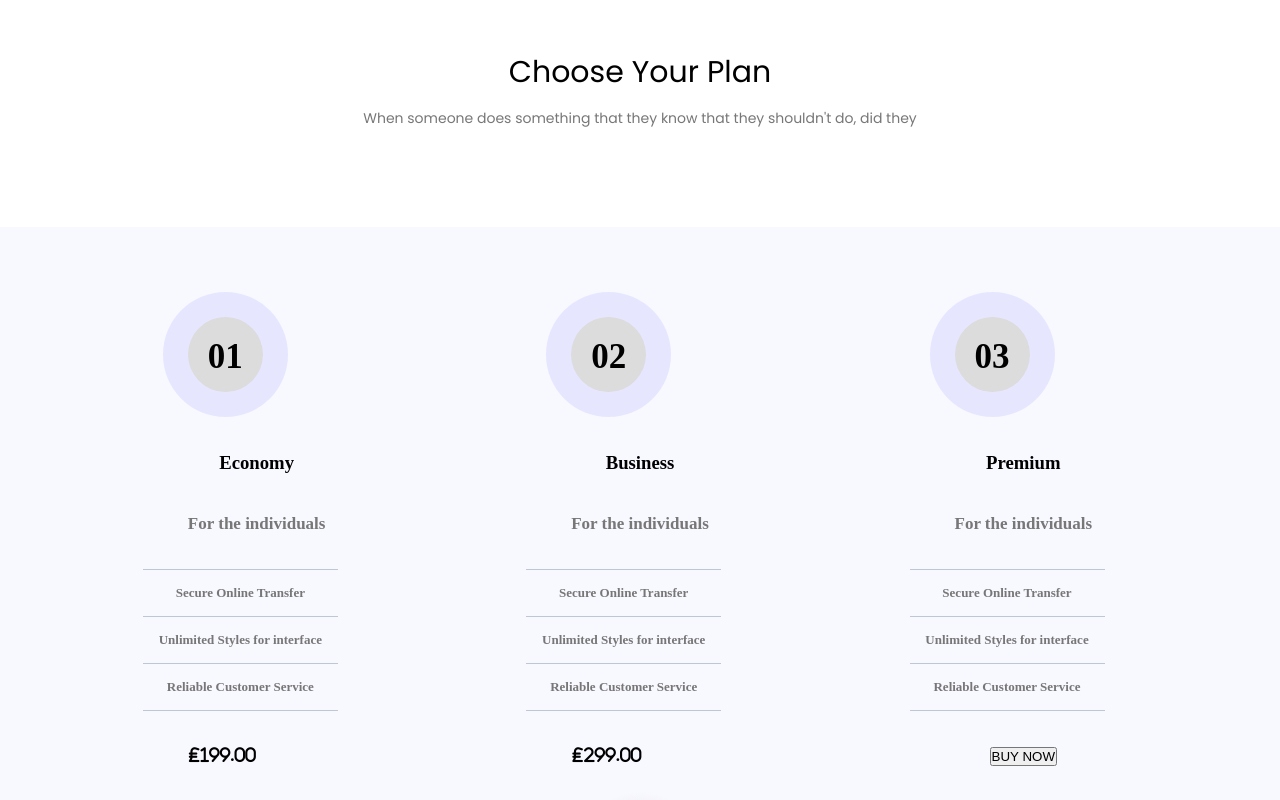
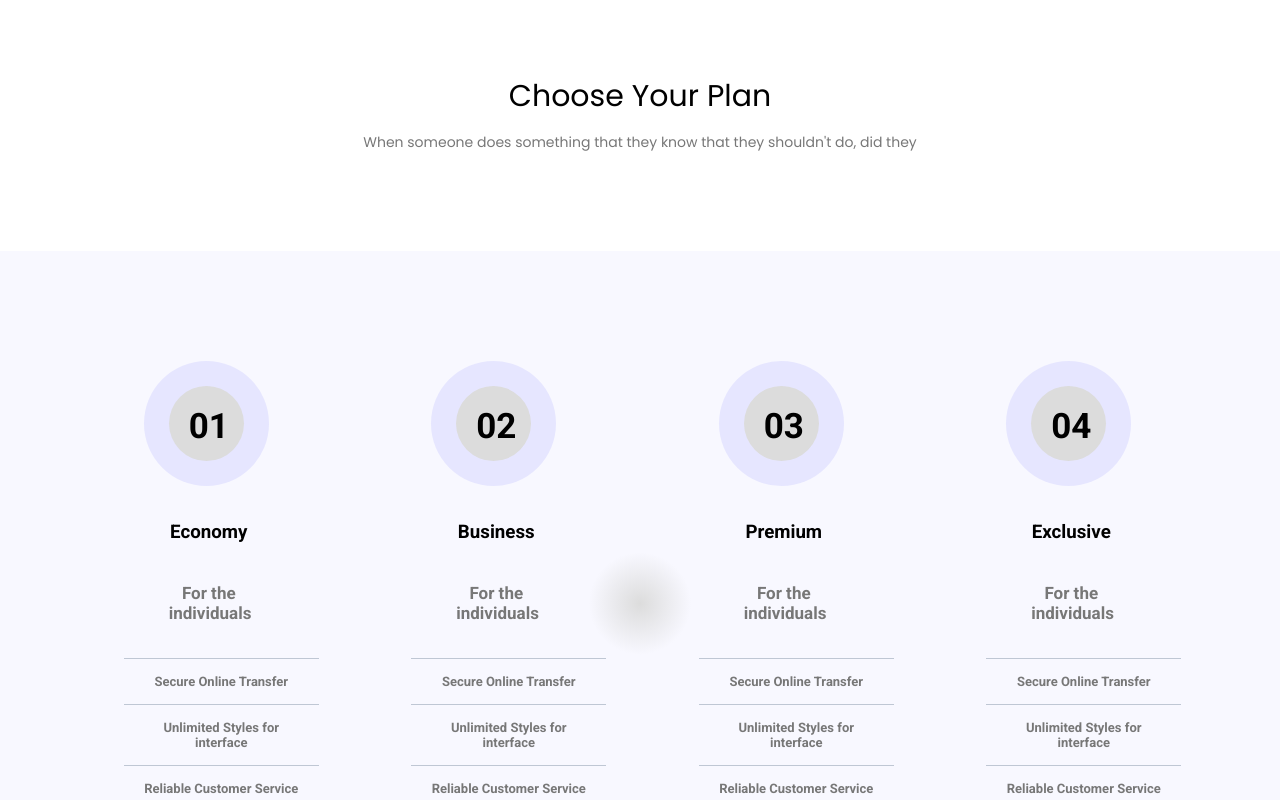
Before and after one commit to Hafezizi/PortFolio, a plain HTML site: page index.html in a window 1280 px wide. Shown: the part 3820-4620 px from the top of the page. Drawn offline with Linux system fonts and the light colour scheme; a web font is replaced by a local one.

Commit message:
updated pricing plans

```diff
--- a/index.css
+++ b/index.css
@@ -1,5 +1,5 @@
 @import url('https://fonts.googleapis.com/css2?family=Anton&family=Raleway:wght@300&family=Roboto:wght@700&family=Titillium+Web:wght@300&display=swap');
-@import url('https://fonts.googleapis.com/css2?family=Raleway:wght@300&family=Roboto:wght@700&family=Titillium+Web:wght@300&display=swap');
+@import url('https://fonts.googleapis.com/css2?family=Raleway:wght@300&family=Roboto:wght@400;700&family=Titillium+Web:wght@300&display=swap');
 @import url('https://fonts.googleapis.com/css2?family=Alkalami&family=Anton&family=Raleway:wght@300&family=Roboto:wght@700&family=Titillium+Web:wght@300&display=swap');
 @import url('https://fonts.googleapis.com/css2?family=Alkalami&family=Anton&family=Poppins:wght@400;700&family=Raleway:wght@300&family=Roboto:wght@700&family=Titillium+Web:wght@300&display=swap');
 *{
@@ -7,6 +7,7 @@
     padding: 0;
     box-sizing: border-box;
     text-decoration: none;
+    font-family: Roboto;
 }
 body{
   background:#fff;
@@ -149,8 +150,7 @@ h1{
     flex-flow: row wrap;
     justify-content: space-around;
 }
-.element-flexe{margin: 35px;
-}
+.element-flexe{margin: 35px;color: inherit;}
 .element-flexe p{
     font-family: "Poppins",sans-serif;
     color: #777777;
@@ -336,20 +336,24 @@ h1{
     justify-content: space-around;
     background: radial-gradient(circle, rgba(220,220,220,1) 0%, rgba(248,248,255,1) 7%);
 }
-.element-plan:hover{
-    max-height: 10px;
-    min-height: 550px;
-    max-width: 100px;
-    min-width: 280px;
+.element-plan{
+    height: 575px;
+    max-width: 280px;
+    min-width: 100px;
     padding-top: 45px;
+    position: relative;
+    transition: .3s;
+}
+.element-plan:hover {
     background: linear-gradient(96deg, rgba(34,207,205,1) 0%, rgba(76,190,225,1) 1%, rgba(124,171,247,1) 34%, rgba(73,188,250,1) 99%, rgba(73,188,250,0.9108018207282913) 10%);
 }
+
 .ceo{
    margin-top: -8px;
 
 }
 
-.element-plan p{
+.element-plan div.border-round{
     background: radial-gradient(circle, rgba(220,220,220,1) 0%, rgba(230,230,255,1) 3%);
     border-radius: 50%;
     height:125px;
@@ -372,28 +376,34 @@ h1{
     padding: 20px;
 }
 
-.text{
+.element-body{
     padding: 55px ;
 }
-.text h3{
+.element-body h3{
     text-align: center;
     padding: 5px ;
 }
-.text h4{
+.element-body h4{
     text-align: center;
     padding: 35px 45px;
     font-size: 17px;
     color: #777777;
+
 }
-.text  button:hover{
-    width: 170px;
-    margin: -5px;
-    margin-left: -15px;
-    padding: 9px;
-    border: none;
-    border-radius: 5%;
+.element-body .button-buy{
+    background-color: #ccc;
+    color: #000;
+    display: inline-block;
+    width: 100%;
+    text-align: center;
+    font-weight: 400;
+    padding: 10px;
+    margin-top: -25px;
+    border-radius: 3px;
+    visibility: hidden;
 }
-.text h5{ color: #777777;
+
+.element-body h5{ color: #777777;
     font-size: 13px;
     border-top:1px solid  rgb(191, 199, 212);
     max-width: 125px;
@@ -403,6 +413,23 @@ h1{
     padding: 15px  ;
     text-align: center;
 }
+
+.price {
+    color: #222;
+    font-size: 16px;
+    padding: 15px  45px;
+    text-align: center;
+    visibility: visible;
+}
+
+.element-plan:hover .price {
+    visibility: hidden;
+}
+
+.element-plan:hover .button-buy {
+    visibility: visible;
+}
+
 
 .element-fl p{
     position: relative;
--- a/index.html
+++ b/index.html
@@ -216,8 +216,9 @@
                                             </div>
                                                 <div class="conteneur-plan">
                                                     <div class="element-plan">
-                                                      <p></p> <h6>01</h6>
-                                                      <div class="text">
+                                                      <div class="border-round"></div>
+                                                      <h6>01</h6>
+                                                      <div class="element-body">
                                                         <h3>Economy</h3>
                                                         <h4>For the individuals</h4>
                                                         <h5>Secure Online Transfer</h5>
@@ -227,8 +228,9 @@
                                                      </div>
                                                     </div>
                                                     <div class="element-plan">
-                                                        <p></p> <h6>02</h6>
-                                                        <div class="text">
+                                                        <div class="border-round"></div>
+                                                        <h6>02</h6>
+                                                        <div class="element-body">
                                                             <h3>Business</h3>
                                                             <h4>For the individuals</h4>
                                                             <h5>Secure Online Transfer</h5>
@@ -238,19 +240,22 @@
                                                          </div>
                                                     </div>
                                                     <div class="element-plan">
-                                                        <p></p> <h6>03</h6>
-                                                        <div class="text">
+                                                        <div class="border-round"></div>
+                                                        <h6>03</h6>
+                                                        <div class="element-body">
                                                             <h3>Premium</h3>
                                                             <h4>For the individuals</h4>
                                                             <h5>Secure Online Transfer</h5>
                                                             <h5>Unlimited Styles for interface</h5>
                                                             <h5 style="border-bottom: 1px solid rgb(191, 199, 212);">Reliable Customer Service</h5>
-                                                            <h4><button>BUY NOW</button> </h4>
+                                                            <span class="price fa-solid fa-lira-sign">299.00</span>
+                                                            <a href="" class="button-buy">BUY NOW</a>
                                                          </div>
                                                     </div>
                                                     <div class="element-plan">
-                                                        <p></p> <h6>04</h6>
-                                                        <div class="text">
+                                                        <div class="border-round"></div>
+                                                        <h6>04</h6>
+                                                        <div class="element-body">
                                                             <h3>Exclusive</h3>
                                                             <h4>For the individuals</h4>
                                                             <h5>Secure Online Transfer</h5>
```
Lines whose indentation alone changed are shown as unchanged.
